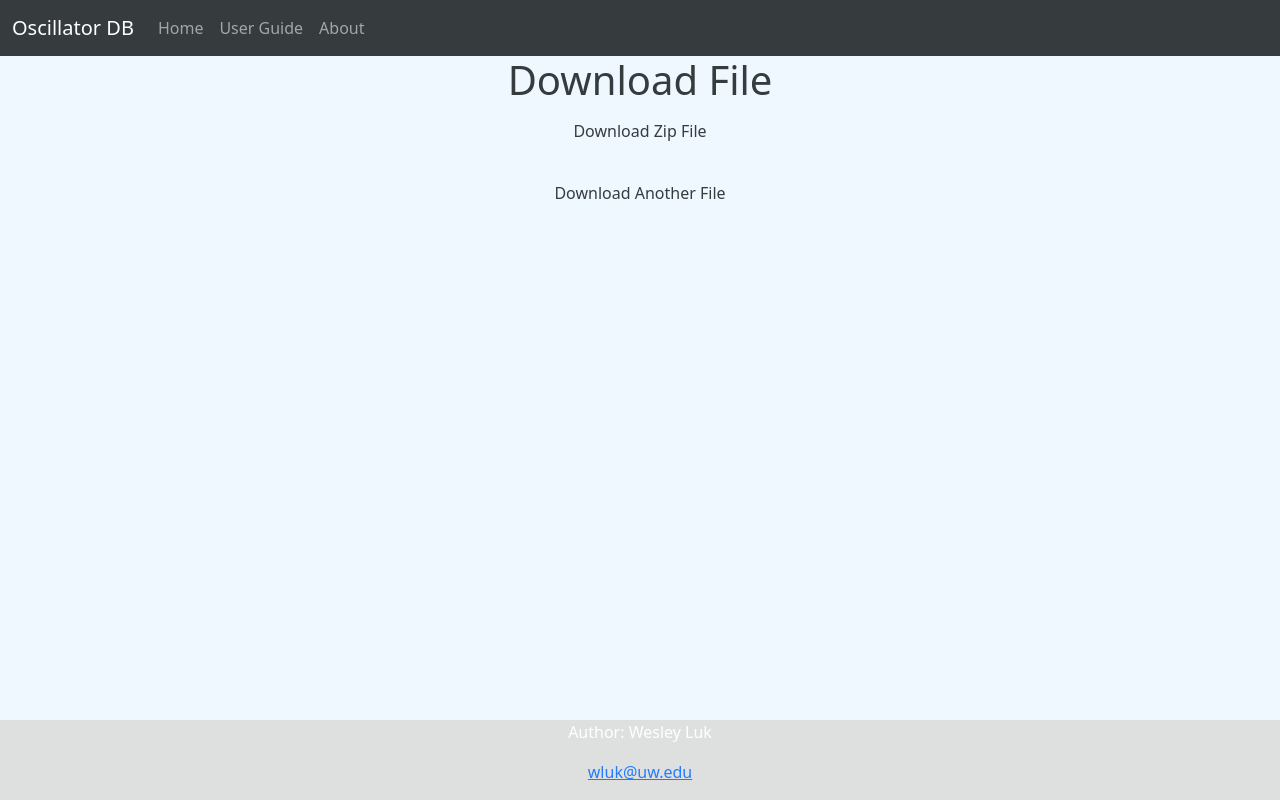
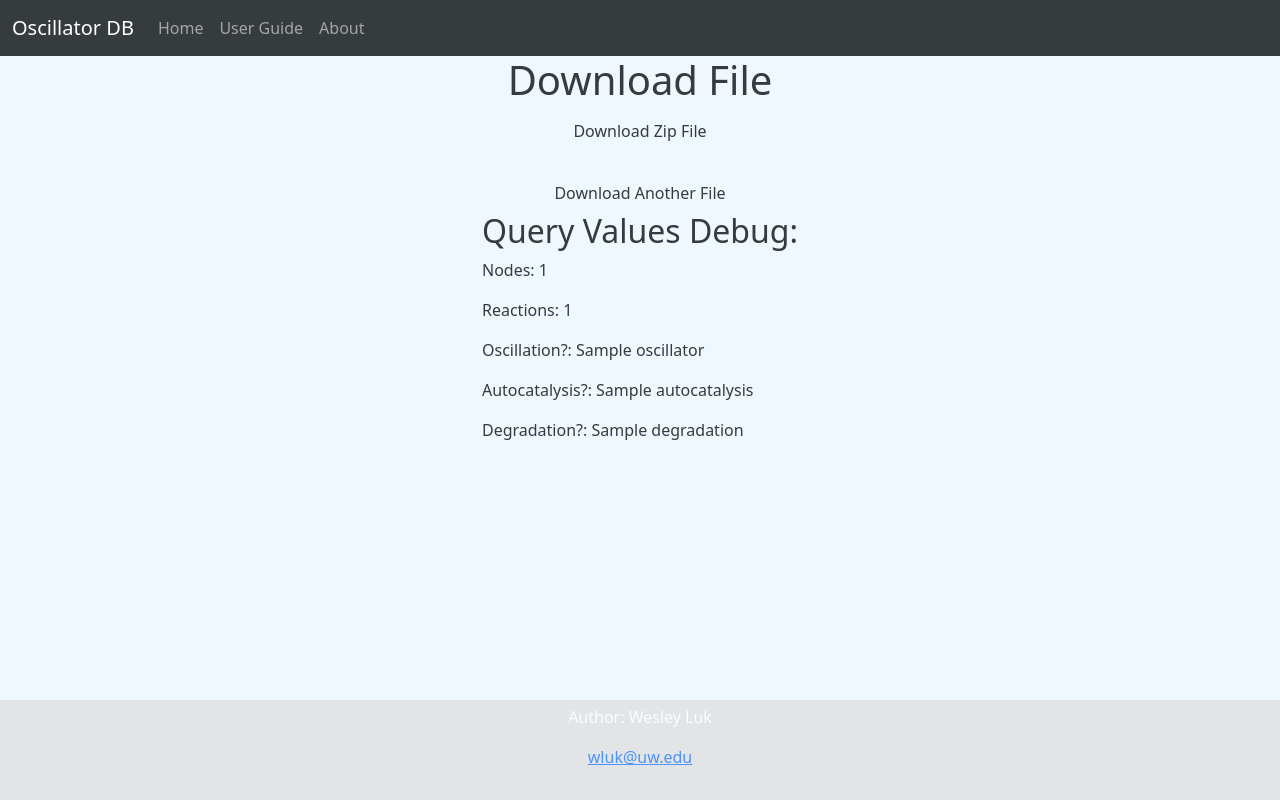
Before and after one commit to wesleyyl/cesium, a Flask app: template templates/download.html in a window 1280 px wide. Run offline with Flask 2, Linux system fonts and the light colour scheme; the template is opened without the code that fills it: most values are stand-ins (such as "Sample title", 1, 10 or a date in 2020).

Commit message:
Restructured Form Query Processing Using HTTP Methods

```diff
--- a/main.py
+++ b/main.py
@@ -1,6 +1,7 @@
 #Flask Packages
-from flask import Flask, request, render_template, redirect, url_for, send_from_directory
+from flask import Flask, request, render_template, url_for, send_from_directory
 from flask import Response
+#from flask import redirect
 
 #mongoMethods Dependencies
 import pymongo
@@ -11,6 +12,7 @@ import oscillatorDB.mongoMethods as mm
 #Miscellaneous Packages
 from zipfile import ZipFile
 import os
+
 
 #Initializing Flask app and mongoMethods Startup
 app = Flask(__name__, static_folder = 'static')
@@ -25,38 +27,93 @@ app.config["FILENAME"] = "download.zip"
 #Index Page
 @app.route("/")
 def index():
-    num_nodes = request.args.get("num_nodes", "")
-    num_reactions = request.args.get("num_reactions", "")
-    oscillator = request.args.get("oscillator", "")
-    autocatalysis = request.args.get("autocatalysis", "")
-    degradation = request.args.get("degradation", "")
 
-    try:
-      num_nodes = int(num_nodes)
-      num_reactions = int(num_reactions)
-    except ValueError:
-      pass
+    return render_template('index.html')
 
-    # num_nodes = 3
-    # num_reactions = 5
-    # WHY ARE THESE 2 VALUES NOT BEING PASSED/RETURNED?!
 
+    # num_nodes = request.args.get("num_nodes", "")
+    # num_reactions = request.args.get("num_reactions", "")
+    # oscillator = request.args.get("oscillator", "")
+    # autocatalysis = request.args.get("autocatalysis", "")
+    # degradation = request.args.get("degradation", "")
+
+    # try:
+    #   num_nodes = int(num_nodes)
+    #   num_reactions = int(num_reactions)
+    # except ValueError:
+    #   pass
+
+    # # num_nodes = 3
+    # # num_reactions = 5
+    # # WHY ARE THESE 2 VALUES NOT BEING PASSED/RETURNED?!
+
+    # if oscillator == "osc_yes":
+    #   oscillator_status = True
+    # elif oscillator == "osc_no":
+    #   oscillator_status = False
+    # else:
+    #   oscillator_status = -1; #default value when website first loaded
+
+    # result = oscillatorDB(num_nodes, num_reactions, oscillator_status)
+
+    # if result[0] == "Done":
+    #   return render_template('download.html', value=result[1])
+    #   #return redirect('/download/' + app.config["FILENAME"])
+    # elif result == "No entries found":
+    #   return render_template('index.html', value=result[0])
+    # else:
+    #   return render_template('index.html', value="")
+
+@app.route("/download", methods = ['GET', 'POST'])
+def download():
+  if request.method == 'GET':
+      return render_template('error_novalues.html') #ADD A PAGE THAT REDIRECTS BACK TO THE HOME PAGE (html page)
+
+      #return "No data submitted. Please submit query data through the form."
+
+
+  elif request.method == 'POST':
+    form_data = request.form #this is a dictionary w/ keys & values
+
+    num_nodes = int(form_data.get("num_nodes"))
+    num_reactions = int(form_data.get("num_reactions"))
+    oscillator = form_data.get("oscillator")
+    autocatalysis = form_data.get("autocat")
+    degradation = form_data.get("degrade")
+
+    # try:
+    #   num_nodes = int(num_nodes)
+    #   num_reactions = int(num_reactions)
+    # except ValueError:
+    #   pass
+
+
+    #CONVERTS HTML FORM VALUES TO BOOLEAN
     if oscillator == "osc_yes":
       oscillator_status = True
     elif oscillator == "osc_no":
       oscillator_status = False
-    else:
-      oscillator_status = -1; #default value when website first loaded
+
+    #IF AUTOCATALYSIS LEFT EMPTY IT DEFAULTS TO NO!
+    if autocatalysis == "Y/N":
+      autocatalysis = False
+
+    #IF DEGRADATION LEFT EMPTY IT DEFAULTS TO NO!
+    if degradation == "Y/N":
+      degradation = False
+
 
     result = oscillatorDB(num_nodes, num_reactions, oscillator_status)
 
-    if result[0] == "Done":
-      return render_template('download.html', value=result[1])
-      #return redirect('/download/' + app.config["FILENAME"])
-    elif result == "No entries found":
-      return render_template('index.html', value=result[0])
-    else:
-      return render_template('index.html', value="")
+    # return render_template('download.html', filename=app.config["FILENAME"])
+
+    #DEBUG CODE: TO LOAD PAGE WITH QUERY VALUES UNDERNEATH
+    return render_template('download.html', filename=app.config["FILENAME"], num_nodes=num_nodes, num_reactions=num_reactions, oscillator=oscillator_status, autocatalysis=autocatalysis)
+
+    #DEBUG CODE: TO CHECK THAT VALUES ARE ACTUALLY GOING THROUGH
+    # return form_data
+    #DEBUG CODE: TO CHECK THAT SPECIFIC VALUE IS CORRECT
+    # return str(num_nodes)
 
 @app.route("/download/<filename>")
 def download_file(filename):
--- a/static/css/style.css
+++ b/static/css/style.css
@@ -1,17 +1,25 @@
+html {
+  position: relative;
+  min-height: 100%;
+}
+
 body {
 	background-color: aliceblue;
 	opacity: 0.9;
   margin: 0px;
+  margin-bottom: 100px;
 }
 
 #footer {
   text-align: center;
   background-color: gainsboro;
   color: white;
+  opacity: 0.8;
 
-  position: fixed;
+  position: absolute;
   bottom: 0;
   width: 100%;
-  padding: 0px;
+  height: 100px;
+  padding: 5px;
   /*padding: 10px 10px 0px 10px;*/
 }
--- a/templates/base.html
+++ b/templates/base.html
@@ -21,7 +21,7 @@
 		{% include "navbar.html" %}
 
 		<!-- Main Content -->
-		<div class="container d-flex align-items-center justify-content-center">
+		<div class="container d-flex justify-content-center">
 			<div class="content">{% block content %}{% endblock %}</div>
 		</div>
 
--- a/templates/download.html
+++ b/templates/download.html
@@ -6,8 +6,16 @@
 {% block content %}
   <h1 align="center">Download File</h1>
    <div class="container" align="center">
-    <a href="{{ url_for('download_file', filename=value) }}" target="_blank"><button class='btn btn-default'>Download Zip File</button></a>
+    <a href="{{ url_for('download_file', filename=filename) }}" target="_blank"><button class='btn btn-default'>Download Zip File</button></a>
     <br><br>
     <a href="/" target="_self"><button class='btn btn-default'>Download Another File</button></a>
    </div>
+
+
+   <h2>Query Values Debug:</h2>
+   <p> Nodes: {{ num_nodes }} </p>
+   <p> Reactions: {{ num_reactions }} </p>
+   <p> Oscillation?: {{ oscillator }} </p>
+   <p> Autocatalysis?: {{ autocatalysis }} </p>
+   <p> Degradation?: {{ degradation }} </p>
  {% endblock %}
```
Also changed, not shown: templates/error_novalues.html (added, +19 -0 lines), templates/index.html (+27 -11 lines), 1 other file.
